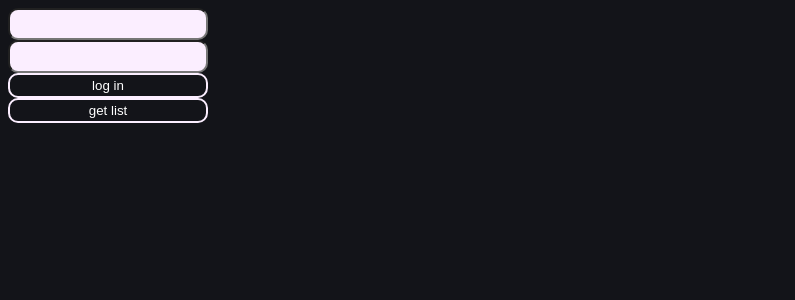
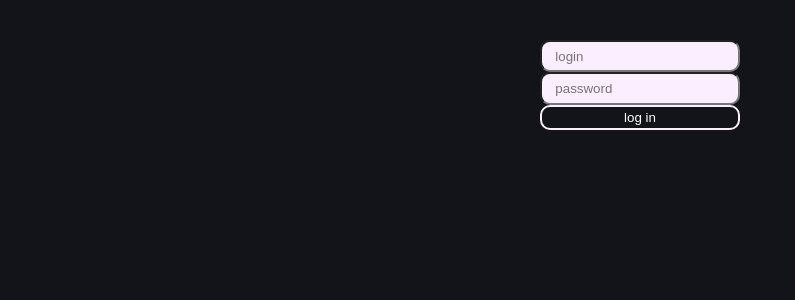
Before and after one commit to vanbierhoff/test_webim, an Angular app: page /login in a window 1280 px wide. Shown: the top 300 px of the page, without its empty margins (0-795 px from the left). Built offline with nearby package versions, Linux system fonts and the light colour scheme.

Commit message:
auth-page-rework

```diff
--- a/src/app/app-auth/app-auth/app-auth.component.html
+++ b/src/app/app-auth/app-auth/app-auth.component.html
@@ -1,6 +1,8 @@
-<form class="auth__container" action="auth"  [formGroup]="authForm">
-    <input type="text" formControlName="username">
-    <input type="password" formControlName="password">
-    <button class="ui__blue-btn" type="submit"  (click)="submit(authForm)">log in</button>
-    <button class="ui__blue-btn" type="submit"  (click)="getlist()">get list</button>
-</form>
+<div class="auth__container">
+    <form action="auth"  [formGroup]="authForm">
+        <input type="text" placeholder="login" formControlName="username">
+        <input type="password" placeholder="password" formControlName="password">
+        <span class="error" *ngIf="error"> invalid login or password</span>
+        <button class="ui__blue-btn" type="submit"  (click)="submit(authForm)">log in</button>
+    </form>
+</div>
--- a/src/app/app-auth/app-auth/app-auth.component.scss
+++ b/src/app/app-auth/app-auth/app-auth.component.scss
@@ -7,6 +7,7 @@
     display: flex;
     flex-direction: column;
     align-content: center;
+    margin: 2rem auto;
     width: 70%;
     max-width: 200px;
   }
@@ -25,3 +26,8 @@
     border-radius: 10px;
     padding: 3px 7px;
   }
+
+  .error{
+    color:#B22222;
+    font-size: 1.2rem;
+  }
--- a/src/app/app-auth/app-auth/app-auth.component.ts
+++ b/src/app/app-auth/app-auth/app-auth.component.ts
@@ -1,7 +1,7 @@
 /* eslint-disable import/no-cycle */
 import { Component, OnInit } from '@angular/core';
 import { FormBuilder, FormGroup, Validators } from '@angular/forms';
-import { AuthDataService } from '../auth-service/auth-data.service';
+import { Router } from '@angular/router';
 import { AuthService } from '../auth-service/auth.service';
 
 export interface AuthData {
@@ -18,10 +18,12 @@ export class AppAuthComponent implements OnInit {
 	constructor(
 		private fb: FormBuilder,
 		private authSerivce: AuthService,
-		private authData: AuthDataService
+		private router: Router
 	) {}
 
 	authForm: FormGroup;
+
+	error = false;
 
 	ngOnInit(): void {
 		this.authForm = this.fb.group({
@@ -30,16 +32,21 @@ export class AppAuthComponent implements OnInit {
 		});
 	}
 
-	submit(form: FormGroup) {
+	async submit(form: FormGroup) {
+		this.error = false;
 		if (form.invalid) return;
 		const auth: AuthData = {
 			username: form.controls.username.value,
 			password: form.controls.password.value
 		};
-		this.authSerivce.auth(auth);
-	}
 
-	getlist() {
-		this.authData.getUserList();
+		try {
+			await this.authSerivce.auth(auth);
+			this.router.navigate(['/']);
+		} catch (error) {
+			if (error.status === 400) {
+				this.error = true;
+			}
+		}
 	}
 }
--- a/src/app/app-auth/auth-service/auth-data.service.ts
+++ b/src/app/app-auth/auth-service/auth-data.service.ts
@@ -3,6 +3,7 @@ import { HttpClient } from '@angular/common/http';
 import { Injectable } from '@angular/core';
 import { Observable } from 'rxjs';
 import { AuthData } from '../app-auth/app-auth.component';
+import { AuthOptions } from '../models/model';
 
 @Injectable()
 export class AuthDataService {
@@ -11,21 +12,11 @@ export class AuthDataService {
 	optionsAuth = {};
 
 	logIn(authData: AuthData): Observable<any> {
-		const options: any = {
+		const options: AuthOptions = {
 			Name: 'Authorization'
 		};
 		const url =
 			'https://emphasoft-test-assignment.herokuapp.com/api-token-auth/';
 		return this.http.post(url, authData, { params: options });
 	}
-
-	getUserList() {
-		const options: any = {
-			Authorization: 'token 781bd9f1de084f4daa7ba2aa8a71a2eab855354e'
-		};
-
-		const url2 =
-			'https://emphasoft-test-assignment.herokuapp.com/api/v1/users/';
-		this.http.get(url2, { headers: options }).subscribe(resp => resp);
-	}
 }
--- a/src/app/app-auth/auth-service/auth.service.ts
+++ b/src/app/app-auth/auth-service/auth.service.ts
@@ -22,6 +22,7 @@ export class AuthService {
 				})
 			)
 			.toPromise();
+
 		this.saveToken(resp);
 		this.router.navigate(['./']);
 	}
--- /dev/null
+++ b/src/app/app-auth/models/model.ts
@@ -0,0 +1,3 @@
+export interface AuthOptions {
+	[param: string]: string | string[];
+}
```
